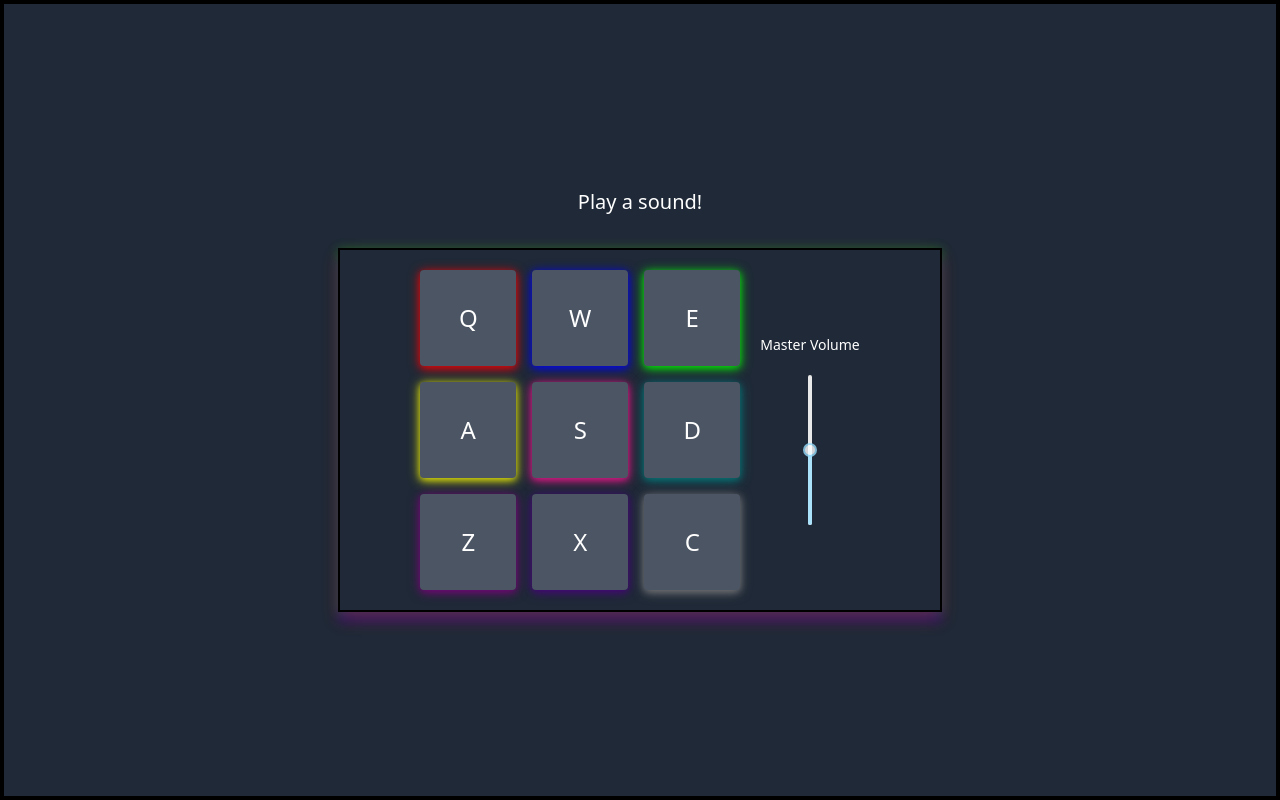
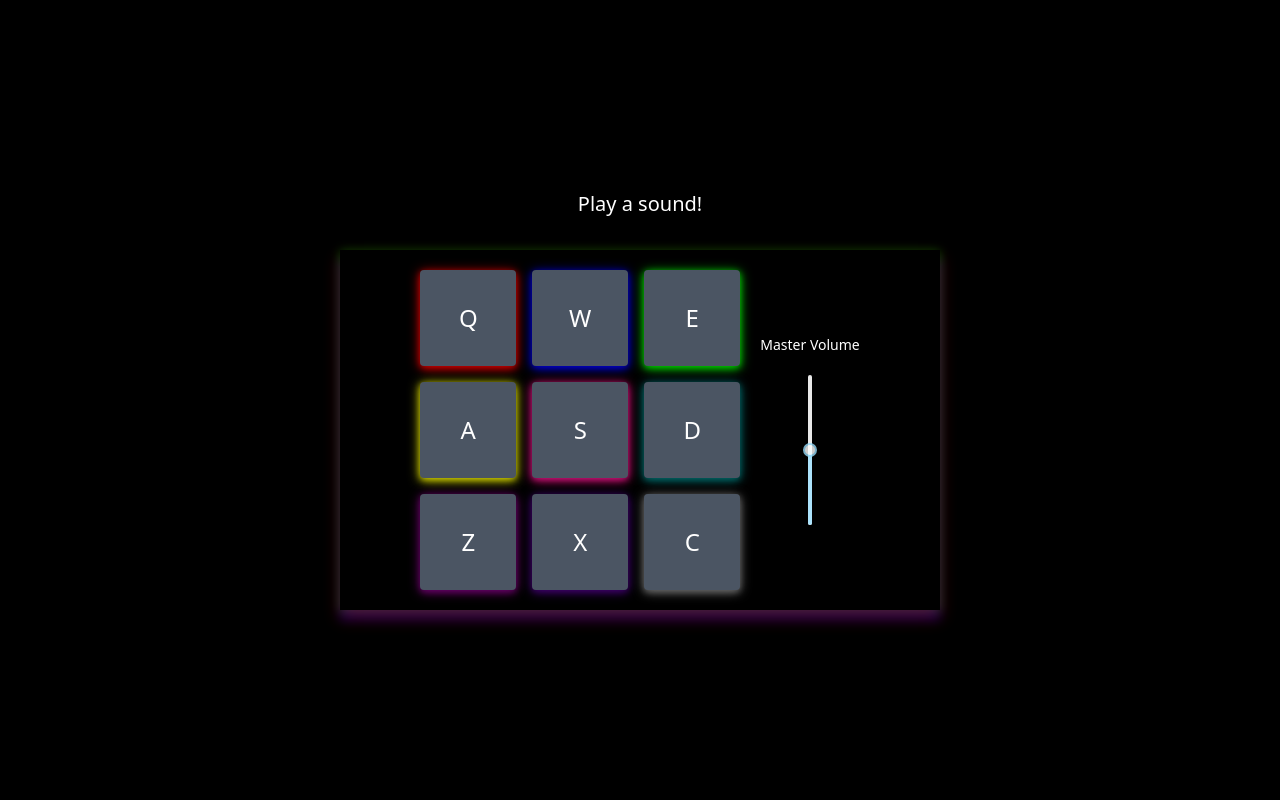
Before and after one commit to ZohalMirkhel/drum-machine, a React (Create React App) app: page / in a window 1280 px wide. Built offline with nearby package versions, Linux system fonts and the light colour scheme; the HTML template or start-up script is replaced by a standard one.

Commit message:
Worked on the design of the website.

```diff
--- a/src/App.jsx
+++ b/src/App.jsx
@@ -64,14 +64,14 @@ function App() {
   return (
     <div
       id="drum-machine"
-      className="min-h-screen flex flex-col items-center justify-center bg-gray-800 text-white"
+      className="min-h-screen flex flex-col items-center justify-center bg-black text-white"
       style={{
         border: '4px solid #000',
         padding: '16px'
       }}
     >
       <Display display={display} />
-      <div className="relative py-5 px-4 sm:px-0 md:px-16 lg:px-20 shadow-gradient" style={{ border: '2px solid black'}}>
+      <div className="relative py-5 px-4 sm:px-0 md:px-16 lg:px-20 shadow-gradient">
         <div
           className={`absolute inset-0 ${shadowVisible ? 'bg-gradient-to-r from-red-500 via-blue-500 to-green-500 opacity-30 filter blur-xl' : 'opacity-0'} transition-opacity duration-1000`}
           style={{ boxShadow: shadowVisible ? '0px 0px 40px 20px rgba(0,0,0,0.5)' : 'none' }}
--- a/src/components/DrumPad.jsx
+++ b/src/components/DrumPad.jsx
@@ -6,7 +6,7 @@ function DrumPad({ pad, playSound }) {
     const handleClick = () => {
         playSound(pad.url, pad.keyTrigger, pad.id);
         setIsActive(true);
-        setTimeout(() => setIsActive(false), 600);
+        setTimeout(() => setIsActive(false), 800);
     };
 
     return (
```
